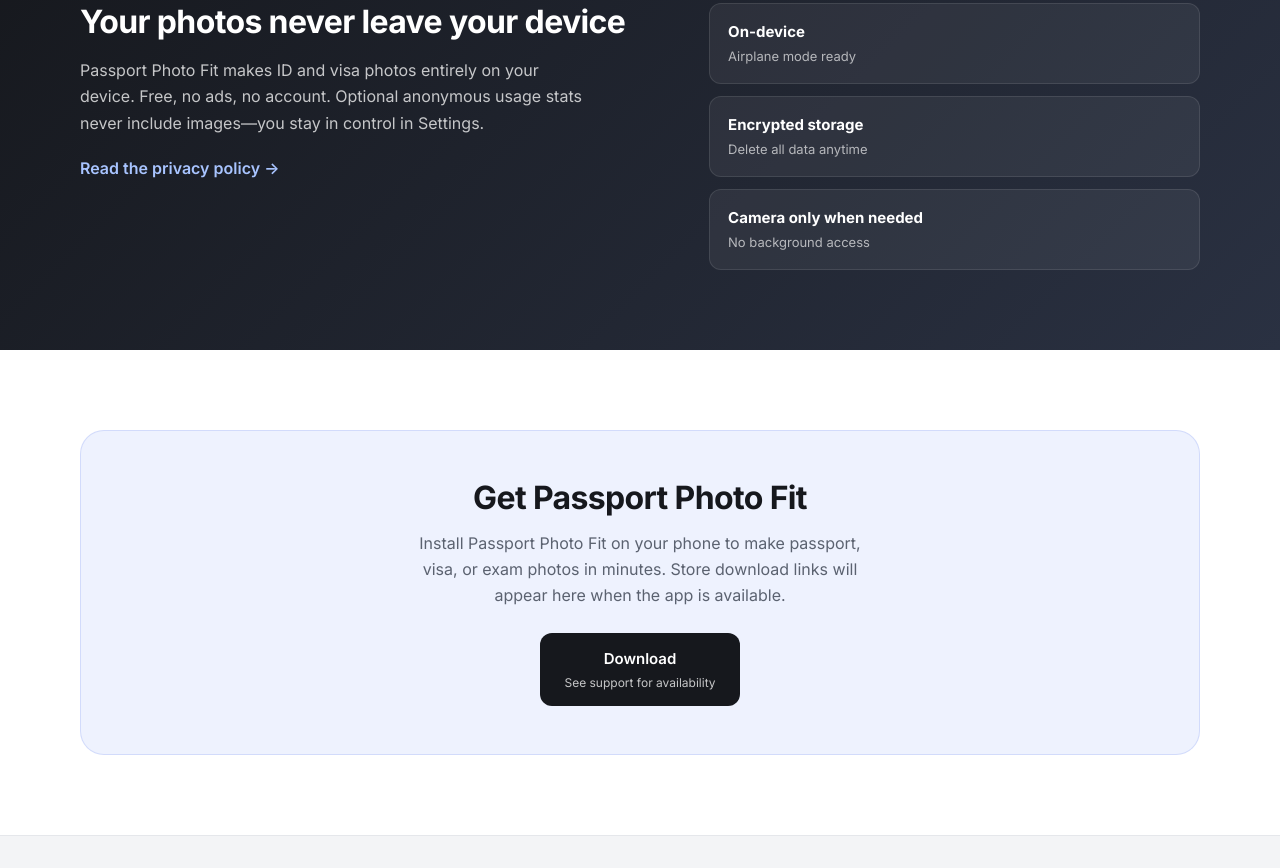
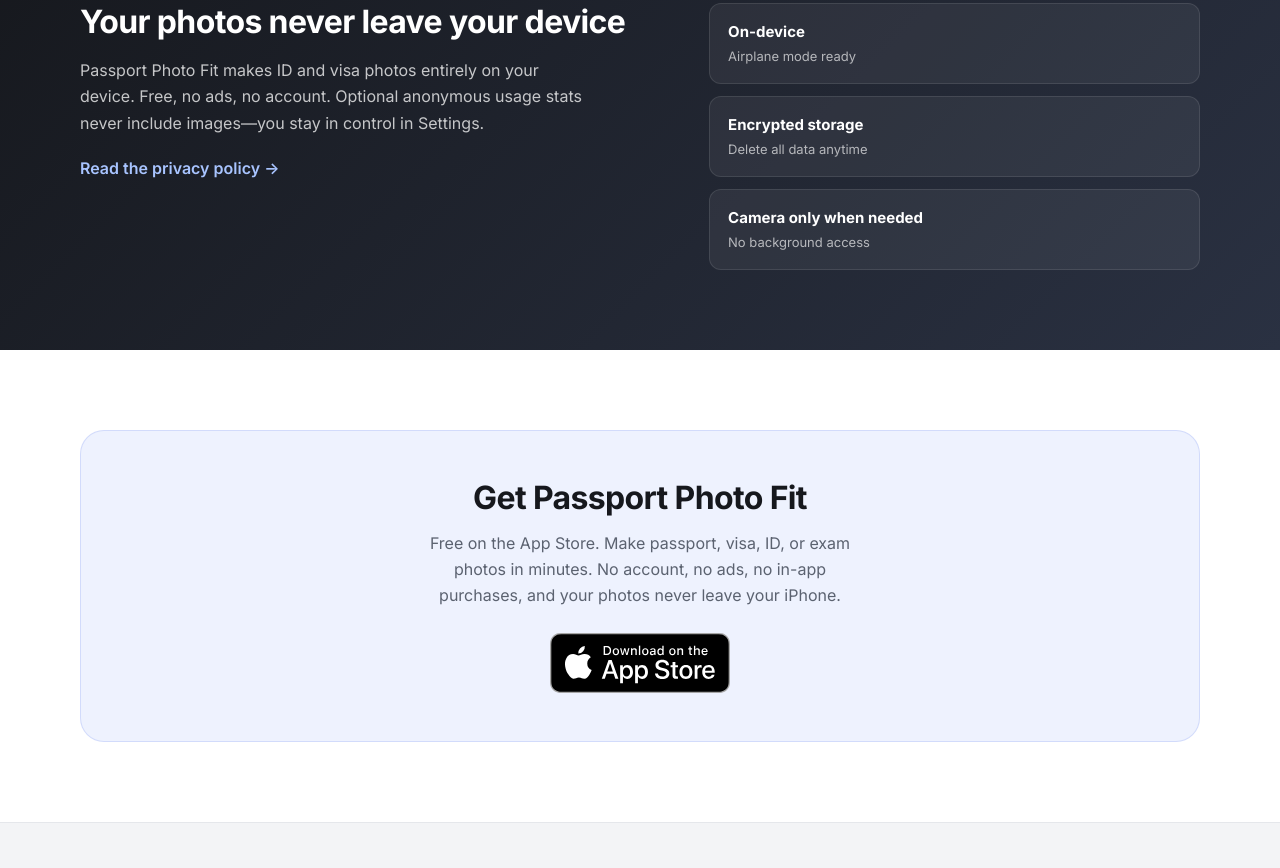
Before and after one commit to qbatch/id-lens-website, an Astro site: page / in a window 1280 px wide. Shown: the part 1792-2660 px from the top of the page. Built offline with nearby package versions, Linux system fonts and the light colour scheme; Astro itself is replaced by a stand-in of ours.

Commit message:
Add App Store badge, Smart App Banner and download link (#1)
Replace the 'links will appear' placeholder with the official App Store
badge, point the hero CTA to the listing, add the apple-itunes-app meta
tag, and set the SoftwareApplication schema to iOS with downloadUrl.

Co-authored-by: Claude Opus 5.5 <noreply@anthropic.com>

```diff
--- a/src/data/brand.ts
+++ b/src/data/brand.ts
@@ -9,3 +9,7 @@ export const appExportPrefix = 'PassportPhotoFit';
 
 /** Header / logo subtitle (part after the colon in {@link appName}). */
 export const appNameTagline = 'ID & Visa';
+
+/** App Store listing (US storefront). */
+export const appStoreId = '6831625687';
+export const appStoreUrl = 'https://apps.apple.com/us/app/passport-photo-fit-id-visa/id6831625687';
--- a/src/data/seo.ts
+++ b/src/data/seo.ts
@@ -1,4 +1,4 @@
-import { appName, appNameShort } from './brand';
+import { appName, appNameShort, appStoreUrl } from './brand';
 
 /** Must match `site` in astro.config.mjs */
 export const siteUrl = 'https://passportphotofit.lixul.com';
@@ -39,7 +39,9 @@ export function softwareApplicationJsonLd(site: URL | string = siteUrl) {
     name: appName,
     alternateName: appNameShort,
     applicationCategory: 'PhotographyApplication',
-    operatingSystem: 'Android, iOS',
+    operatingSystem: 'iOS',
+    downloadUrl: appStoreUrl,
+    installUrl: appStoreUrl,
     offers: {
       '@type': 'Offer',
       price: '0',
--- a/src/layouts/BaseLayout.astro
+++ b/src/layouts/BaseLayout.astro
@@ -1,6 +1,6 @@
 ---
 import '../styles/global.css';
-import { appName, appNameShort } from '../data/brand';
+import { appName, appNameShort, appStoreId } from '../data/brand';
 import { defaultDescription, ogImagePath } from '../data/seo';
 
 interface Props {
@@ -39,6 +39,7 @@ const robots = noindex ? 'noindex, nofollow' : 'index, follow, max-image-preview
     <meta name="theme-color" content="#2F5BEA" />
     <meta name="application-name" content={appNameShort} />
     <meta name="apple-mobile-web-app-title" content={appNameShort} />
+    <meta name="apple-itunes-app" content={`app-id=${appStoreId}`} />
     <link rel="canonical" href={canonicalURL.href} />
     <link rel="icon" type="image/svg+xml" href="/favicon.svg" />
     <link rel="apple-touch-icon" href="/favicon.svg" />
--- a/src/pages/index.astro
+++ b/src/pages/index.astro
@@ -2,7 +2,7 @@
 import BaseLayout from '../layouts/BaseLayout.astro';
 import Header from '../components/Header.astro';
 import Footer from '../components/Footer.astro';
-import { appName, appNameShort } from '../data/brand';
+import { appName, appNameShort, appStoreUrl } from '../data/brand';
 import {
   defaultDescription,
   homeTitle,
@@ -72,7 +72,7 @@ const steps = [
           Everything stays on your device—no upload, no account.
         </p>
         <div class="hero-actions">
-          <a class="btn btn-primary" href="#download">Get the app</a>
+          <a class="btn btn-primary" href={appStoreUrl}>Get it on the App Store</a>
           <a class="btn btn-secondary" href="/privacy">Privacy first</a>
         </div>
         <ul class="hero-trust" aria-label="Highlights">
@@ -220,13 +220,12 @@ const steps = [
       <div class="download-copy">
         <h2>Get {appNameShort}</h2>
         <p>
-          Install {appNameShort} on your phone to make passport, visa, or exam photos in minutes. Store download links
-          will appear here when the app is available.
+          Free on the App Store. Make passport, visa, ID, or exam photos in minutes. No account, no ads, no
+          in-app purchases, and your photos never leave your iPhone.
         </p>
         <div class="store-actions">
-          <a class="store-btn" href="/support" aria-label={`Download ${appName} — details on support page`}>
-            <span class="store-label">Download</span>
-            <span class="store-sub">See support for availability</span>
+          <a class="store-badge" href={appStoreUrl} aria-label={`Download ${appName} on the App Store`}>
+            <img src="/app-store-badge.svg" alt="Download on the App Store" width="180" height="60" />
           </a>
         </div>
       </div>
@@ -676,6 +675,21 @@ const steps = [
     gap: 0.75rem;
   }
 
+  .store-badge {
+    display: inline-block;
+    line-height: 0;
+    transition: transform var(--transition);
+  }
+
+  .store-badge:hover {
+    transform: translateY(-1px);
+  }
+
+  .store-badge img {
+    height: 60px;
+    width: auto;
+  }
+
   .store-btn {
     display: inline-flex;
     flex-direction: column;
```
Also changed, not shown: public/app-store-badge.svg (added).
